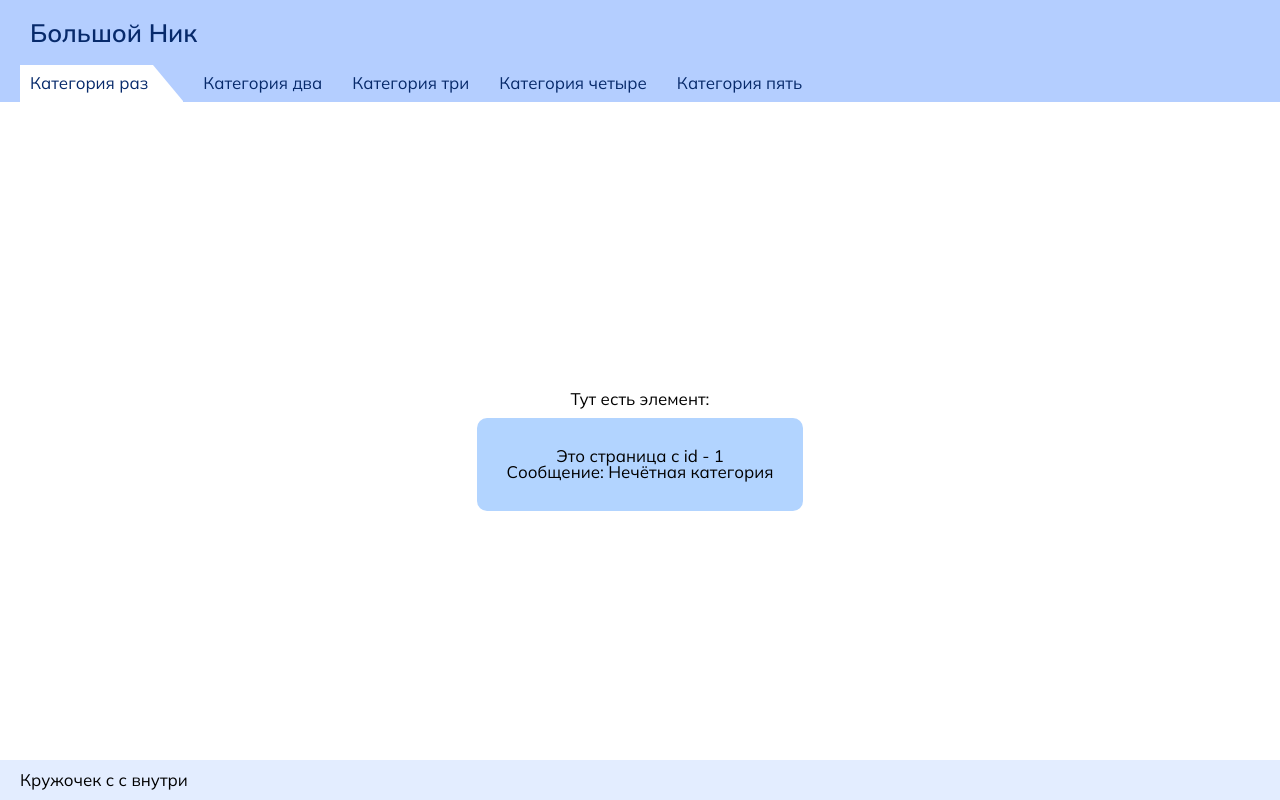
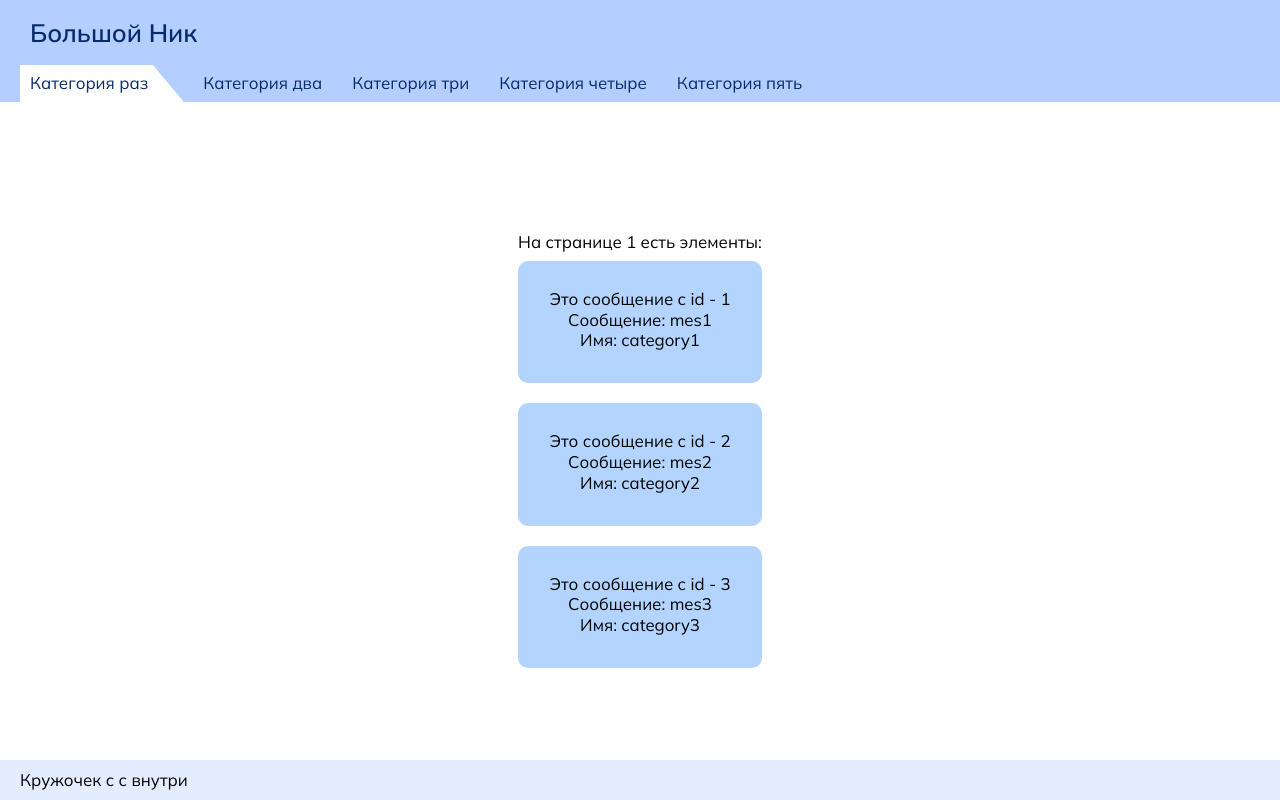
Before and after one commit to mournfulCoroner/gallery, a React (Create React App) app: page /category/1 in a window 1280 px wide. Built offline with nearby package versions, Linux system fonts and the light colour scheme.

Commit message:
PR_4 - Task

```diff
--- a/src/App.js
+++ b/src/App.js
@@ -1,7 +1,7 @@
 import './App.scss';
 import Header from './components/Header/Header';
 import Footer from './components/Footer/Footer';
-import PageContainer from './components/PageContainer/PageContainer';
+import PageContainer from './routes/PageContainer';
 import { useEffect } from 'react';
 
 const App = () => {
--- /dev/null
+++ b/src/components/Category/CategoryCard/CategoryCard.jsx
@@ -0,0 +1,14 @@
+
+import './CategoryCard.scss';
+
+function CategoryCard({id, message, name}) {
+	return (
+		<div className="category-card">
+            <p>Это сообщение с id - {id} </p>
+            <p>Сообщение: {message}</p>
+			<p>Имя: {name}</p>
+		</div>
+	);
+}
+
+export default CategoryCard;
--- /dev/null
+++ b/src/components/Category/CategoryCard/CategoryCard.scss
@@ -0,0 +1,14 @@
+.category-card{
+    padding: 30px;
+    margin-top: 10px;
+    background-color: rgb(178, 212, 255);
+    border-radius: 10px;
+}
+
+.category-card:not(:last-child){
+    margin-bottom: 20px;
+}
+
+.category-card p {
+    margin-bottom: 4px;
+}
--- a/src/components/PageContainer/CategoryPage/CategoryCard.jsx
+++ /dev/null
@@ -1,13 +0,0 @@
-
-import './CategoryPage.scss';
-
-function CategoryCard({id, message}) {
-	return (
-		<div className="category-card">
-            Это страница с id - {id} <br/>
-            Сообщение: {message}
-		</div>
-	);
-}
-
-export default CategoryCard;
--- a/src/components/PageContainer/CategoryPage/CategoryPage.jsx
+++ /dev/null
@@ -1,16 +0,0 @@
-import { useParams } from 'react-router-dom';
-import CategoryCard from './CategoryCard';
-import './CategoryPage.scss';
-
-function CategoryPage(props) {
-    let params = useParams()
-    let message = params.id%2===0 ? "Чётная категория" : "Нечётная категория"
-	return (
-		<div>
-            Тут есть элемент:
-			<CategoryCard id={params.id} message={message}/>
-		</div>
-	);
-}
-
-export default CategoryPage;
--- a/src/components/PageContainer/PageContainer.jsx
+++ /dev/null
@@ -1,17 +0,0 @@
-import { Route, Routes } from 'react-router-dom';
-import CategoryPage from './CategoryPage/CategoryPage';
-import Home from './Home/Home';
-import './PageContainer.scss';
-
-const PageContainer = () => {
-    return (
-        <div className="page-container">
-            <Routes>
-                <Route path="/" element={<Home/>}></Route>
-            <Route path='/category/:id' element={<CategoryPage/>}></Route>
-            </Routes>
-        </div>
-    );
-}
-
-export default PageContainer;
--- /dev/null
+++ b/src/routes/CategoryPage/CategoryPage.jsx
@@ -0,0 +1,35 @@
+import { useParams } from 'react-router-dom';
+import CategoryCard from '../../components/Category/CategoryCard/CategoryCard';
+import './CategoryPage.scss';
+
+function CategoryPage() {
+	let params = useParams();
+	let categories = [
+		{
+			id: 1,
+			name: 'category1',
+			message: 'mes1'
+		},
+		{
+			id: 2,
+			name: 'category2',
+			message: 'mes2'
+		},
+		{
+			id: 3,
+			name: 'category3',
+			message: 'mes3'
+		}
+	];
+	let cards = categories.map((category) => <CategoryCard name={category.name} id={category.id} message={category.message} />)
+	return (
+		<div>
+			На странице {params.id} есть элементы:
+			{
+				cards
+			}
+		</div>
+	);
+}
+
+export default CategoryPage;
--- /dev/null
+++ b/src/routes/PageContainer.jsx
@@ -0,0 +1,17 @@
+import { Route, Routes } from 'react-router-dom';
+import CategoryPage from './CategoryPage/CategoryPage';
+import Home from './Home/Home';
+import './PageContainer.scss';
+
+const PageContainer = () => {
+	return (
+		<div className="page-container">
+			<Routes>
+				<Route path="/" element={<Home />} />
+				<Route path="/category/:id" element={<CategoryPage />} />
+			</Routes>
+		</div>
+	);
+};
+
+export default PageContainer;
```
Also changed, not shown: src/routes/CategoryPage/CategoryPage.scss (renamed from src/components/PageContainer/CategoryPage/CategoryPage.scss), src/routes/Home/Home.jsx (renamed from src/components/PageContainer/Home/Home.jsx), src/routes/PageContainer.scss (renamed from src/components/PageContainer/PageContainer.scss).
